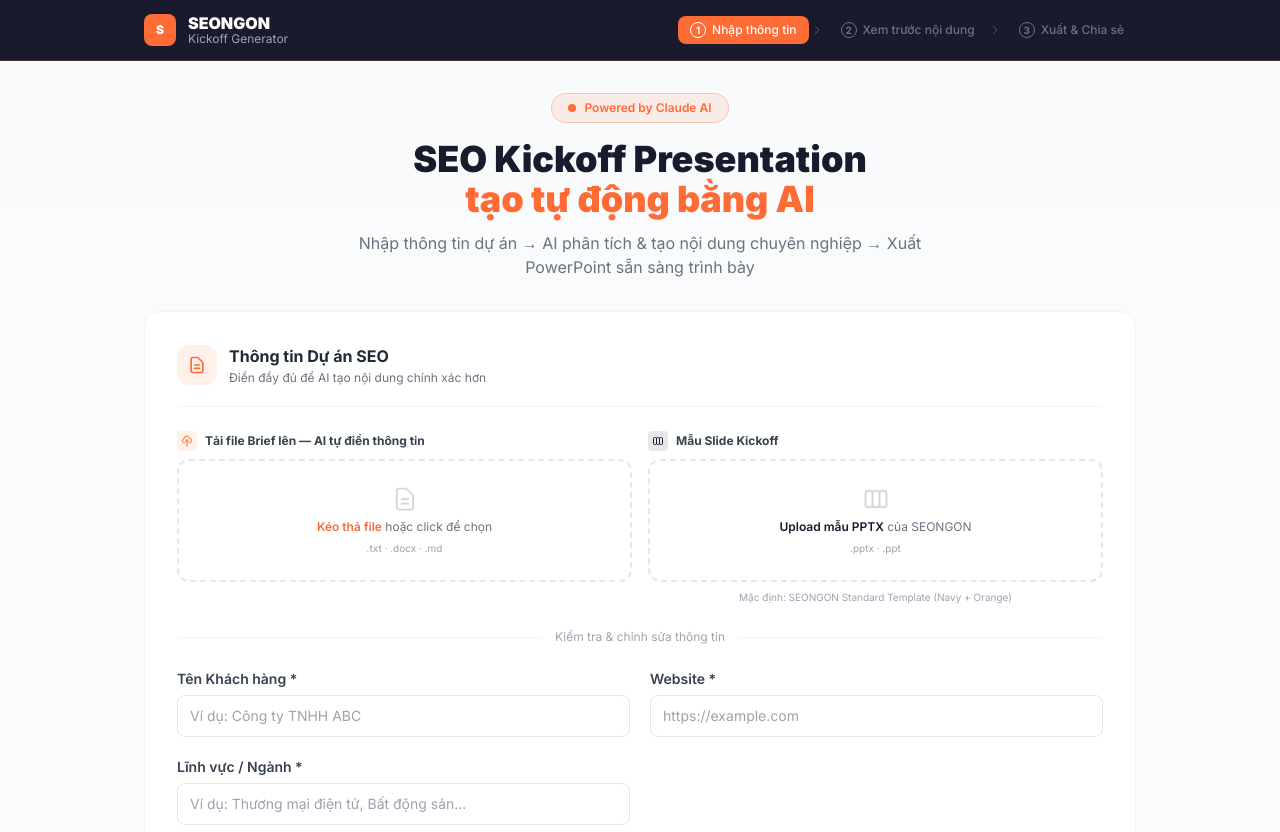
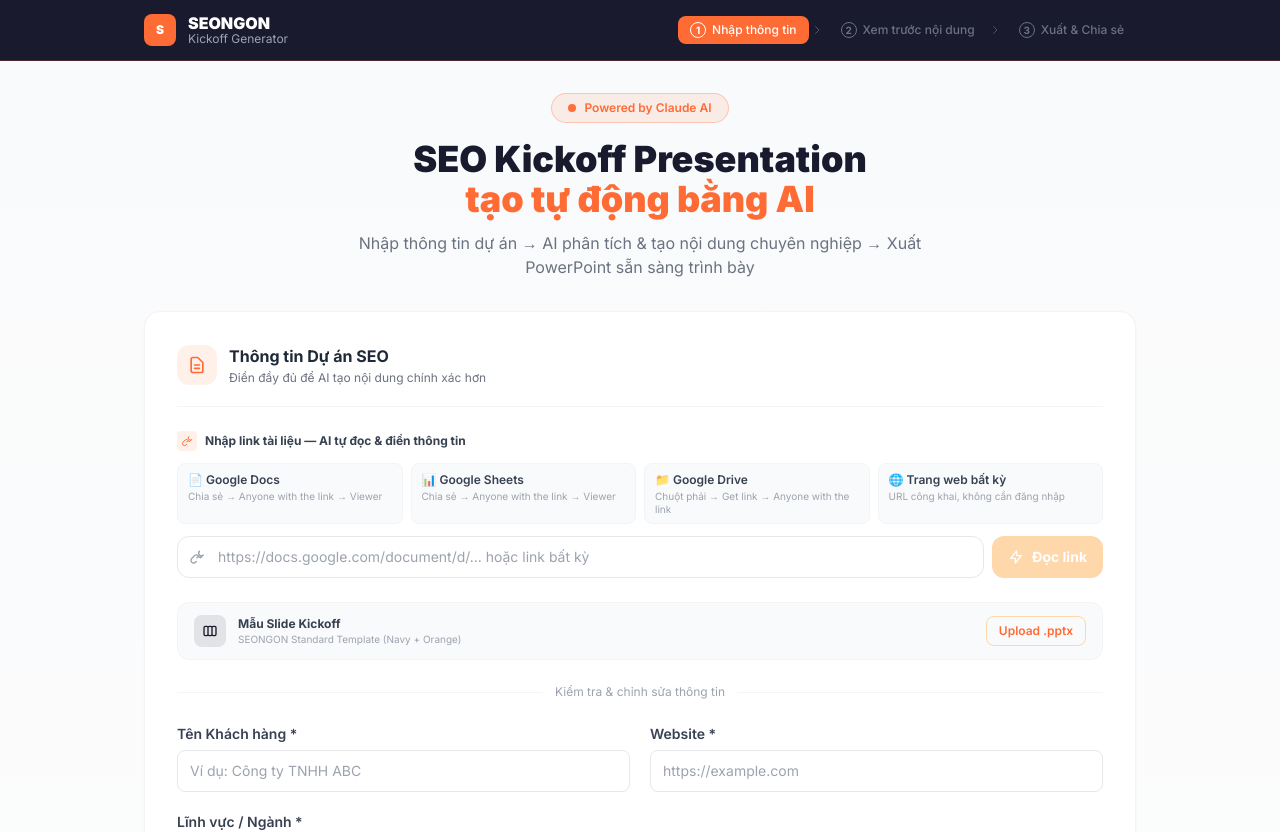
Before and after one commit to ctvcontentseongon-afk/seongon-kickoff, a Next.js app: page / in a window 1280 px wide. Shown: the top 832 px of the page. Built offline with nearby package versions, Linux system fonts and the light colour scheme; no server answers; the database is empty.

Commit message:
feat: add file upload & visual slide preview

```diff
--- a/components/ProjectForm.tsx
+++ b/components/ProjectForm.tsx
@@ -1,6 +1,6 @@
 "use client";
 
-import { useState, useRef, useCallback } from "react";
+import { useState, useRef } from "react";
 import type { ProjectInfo } from "@/types";
 
 interface Props {
@@ -32,46 +32,60 @@
   { key: "additionalNotes", label: "Ghi chú Thêm", placeholder: "Yêu cầu đặc biệt, thông tin bổ sung...", textarea: true },
 ];
 
+const SOURCE_HINTS = [
+  { icon: "📄", name: "Google Docs", hint: "Chia sẻ → Anyone with the link → Viewer" },
+  { icon: "📊", name: "Google Sheets", hint: "Chia sẻ → Anyone with the link → Viewer" },
+  { icon: "📁", name: "Google Drive", hint: "Chuột phải → Get link → Anyone with the link" },
+  { icon: "🌐", name: "Trang web bất kỳ", hint: "URL công khai, không cần đăng nhập" },
+];
+
 export default function ProjectForm({ data, onChange, onSubmit, loading }: Props) {
+  const [urlInput, setUrlInput] = useState("");
   const [extracting, setExtracting] = useState(false);
   const [extractError, setExtractError] = useState("");
-  const [extractedFile, setExtractedFile] = useState("");
+  const [extractedSource, setExtractedSource] = useState<{ label: string; url: string } | null>(null);
+  const [filledCount, setFilledCount] = useState(0);
   const [templateName, setTemplateName] = useState("");
-  const [dragging, setDragging] = useState(false);
-  const [filledCount, setFilledCount] = useState(0);
-
-  const briefInputRef = useRef<HTMLInputElement>(null);
   const templateInputRef = useRef<HTMLInputElement>(null);
 
   const update = (key: keyof ProjectInfo, value: string) =>
     onChange({ ...data, [key]: value });
 
-  async function processFile(file: File) {
+  async function handleExtractUrl() {
+    const url = urlInput.trim();
+    if (!url) return;
+    if (!/^https?:\/\//i.test(url)) {
+      setExtractError("URL phải bắt đầu bằng https://");
+      return;
+    }
+
     setExtracting(true);
     setExtractError("");
-    setExtractedFile("");
-
-    const formData = new FormData();
-    formData.append("file", file);
+    setExtractedSource(null);
 
     try {
-      const res = await fetch("/api/extract", { method: "POST", body: formData });
+      const res = await fetch("/api/extract", {
+        method: "POST",
+        headers: { "Content-Type": "application/json" },
+        body: JSON.stringify({ url }),
+      });
       const json = await res.json();
       if (!res.ok) throw new Error(json.error || "Lỗi trích xuất");
 
-      const { extracted, fileName } = json;
+      const { extracted, sourceLabel, url: sourceUrl } = json;
       const merged = { ...data };
       let count = 0;
 
       (Object.keys(extracted) as (keyof ProjectInfo)[]).forEach((key) => {
-        if (extracted[key] && extracted[key].toString().trim()) {
-          (merged as Record<string, string>)[key] = extracted[key];
+        const val = extracted[key]?.toString().trim();
+        if (val) {
+          (merged as Record<string, string>)[key] = val;
           count++;
         }
       });
 
       onChange(merged);
-      setExtractedFile(fileName);
+      setExtractedSource({ label: sourceLabel, url: sourceUrl });
       setFilledCount(count);
     } catch (err) {
       setExtractError(err instanceof Error ? err.message : "Lỗi không xác định");
@@ -80,130 +94,127 @@
     }
   }
 
-  const handleBriefFile = useCallback(
-    async (file: File) => {
-      const ext = file.name.split(".").pop()?.toLowerCase() || "";
-      if (!["txt", "md", "docx", "csv"].includes(ext)) {
-        setExtractError("Chỉ hỗ trợ file .txt, .md, .docx");
-        return;
-      }
-      await processFile(file);
-    },
-    [data, onChange]
-  );
-
-  const handleDrop = useCallback(
-    (e: React.DragEvent) => {
-      e.preventDefault();
-      setDragging(false);
-      const file = e.dataTransfer.files[0];
-      if (file) handleBriefFile(file);
-    },
-    [handleBriefFile]
-  );
-
   return (
     <div className="space-y-6">
-      {/* ── Upload zone ── */}
-      <div className="grid grid-cols-1 md:grid-cols-2 gap-4">
-        {/* Brief upload */}
-        <div className="space-y-2">
-          <div className="flex items-center gap-2 mb-1">
+      {/* ── URL input section ── */}
+      <div className="space-y-3">
+        <div className="flex items-center gap-2">
           <div className="w-5 h-5 bg-[#FF6B35]/10 rounded flex items-center justify-center">
             <svg className="h-3 w-3 text-[#FF6B35]" fill="none" stroke="currentColor" viewBox="0 0 24 24">
-                <path strokeLinecap="round" strokeLinejoin="round" strokeWidth={2} d="M7 16a4 4 0 01-.88-7.903A5 5 0 1115.9 6L16 6a5 5 0 011 9.9M15 13l-3-3m0 0l-3 3m3-3v12" />
+              <path strokeLinecap="round" strokeLinejoin="round" strokeWidth={2} d="M13.828 10.172a4 4 0 00-5.656 0l-4 4a4 4 0 105.656 5.656l1.102-1.101m.778-5.657a4 4 0 015.656 0l4-4a4 4 0 01-5.656-5.656l-1.1 1.1" />
             </svg>
           </div>
-            <p className="text-xs font-bold text-gray-700">Tải file Brief lên — AI tự điền thông tin</p>
+          <p className="text-xs font-bold text-gray-700">Nhập link tài liệu — AI tự đọc & điền thông tin</p>
         </div>
 
-          <div
-            className={`relative border-2 border-dashed rounded-xl p-4 text-center transition-colors cursor-pointer ${
-              dragging
-                ? "border-[#FF6B35] bg-orange-50"
-                : extractedFile
-                ? "border-green-400 bg-green-50"
-                : "border-gray-200 hover:border-[#FF6B35]/50 hover:bg-orange-50/30"
-            }`}
-            onClick={() => briefInputRef.current?.click()}
-            onDragOver={(e) => { e.preventDefault(); setDragging(true); }}
-            onDragLeave={() => setDragging(false)}
-            onDrop={handleDrop}
-          >
-            <input
-              ref={briefInputRef}
-              type="file"
-              accept=".txt,.md,.docx,.csv"
-              className="hidden"
-              onChange={(e) => {
-                const f = e.target.files?.[0];
-                if (f) handleBriefFile(f);
-                e.target.value = "";
-              }}
-            />
+        {/* Source type hints */}
+        <div className="grid grid-cols-2 md:grid-cols-4 gap-2">
+          {SOURCE_HINTS.map(({ icon, name, hint }) => (
+            <div key={name} className="bg-gray-50 rounded-lg px-2.5 py-2 border border-gray-100">
+              <p className="text-xs font-semibold text-gray-700">{icon} {name}</p>
+              <p className="text-[10px] text-gray-400 mt-0.5 leading-tight">{hint}</p>
+            </div>
+          ))}
+        </div>
 
-            {extracting ? (
-              <div className="flex flex-col items-center gap-2 py-2">
-                <svg className="animate-spin h-6 w-6 text-[#FF6B35]" fill="none" viewBox="0 0 24 24">
-                  <circle className="opacity-25" cx="12" cy="12" r="10" stroke="currentColor" strokeWidth="4" />
-                  <path className="opacity-75" fill="currentColor" d="M4 12a8 8 0 018-8V0C5.373 0 0 5.373 0 12h4z" />
-                </svg>
-                <p className="text-xs text-[#FF6B35] font-semibold">AI đang đọc file...</p>
-              </div>
-            ) : extractedFile ? (
-              <div className="flex flex-col items-center gap-1 py-1">
-                <div className="w-8 h-8 bg-green-500 rounded-full flex items-center justify-center mx-auto">
+        {/* URL input + button */}
+        {extractedSource ? (
+          <div className="bg-green-50 border border-green-200 rounded-xl p-3 flex items-center gap-3">
+            <div className="w-8 h-8 bg-green-500 rounded-full flex items-center justify-center flex-shrink-0">
               <svg className="h-4 w-4 text-white" fill="none" stroke="currentColor" viewBox="0 0 24 24">
                 <path strokeLinecap="round" strokeLinejoin="round" strokeWidth={2} d="M5 13l4 4L19 7" />
               </svg>
             </div>
-                <p className="text-xs font-bold text-green-700">{filledCount} trường đã điền tự động</p>
-                <p className="text-[10px] text-gray-500 truncate max-w-full">{extractedFile}</p>
+            <div className="flex-1 min-w-0">
+              <p className="text-sm font-bold text-green-800">Đọc {extractedSource.label} thành công!</p>
+              <p className="text-xs text-green-600 truncate">{extractedSource.url}</p>
+              <p className="text-xs text-green-700 mt-0.5">{filledCount} trường đã được điền tự động</p>
+            </div>
             <button
               type="button"
-                  onClick={(e) => { e.stopPropagation(); briefInputRef.current?.click(); }}
-                  className="text-[10px] text-[#FF6B35] hover:underline mt-0.5"
+              onClick={() => {
+                setExtractedSource(null);
+                setUrlInput("");
+                setFilledCount(0);
+              }}
+              className="text-xs text-green-700 hover:text-green-900 font-semibold flex-shrink-0 border border-green-300 rounded-lg px-2.5 py-1 hover:bg-green-100 transition-colors"
             >
-                  Đổi file khác
+              Đổi link
             </button>
           </div>
         ) : (
-              <div className="flex flex-col items-center gap-1.5 py-2">
-                <svg className="h-7 w-7 text-gray-300" fill="none" stroke="currentColor" viewBox="0 0 24 24">
-                  <path strokeLinecap="round" strokeLinejoin="round" strokeWidth={1.5} d="M9 12h6m-6 4h6m2 5H7a2 2 0 01-2-2V5a2 2 0 012-2h5.586a1 1 0 01.707.293l5.414 5.414a1 1 0 01.293.707V19a2 2 0 01-2 2z" />
+          <div className="flex gap-2">
+            <div className="flex-1 relative">
+              <div className="absolute inset-y-0 left-3 flex items-center pointer-events-none">
+                <svg className="h-4 w-4 text-gray-400" fill="none" stroke="currentColor" viewBox="0 0 24 24">
+                  <path strokeLinecap="round" strokeLinejoin="round" strokeWidth={2} d="M13.828 10.172a4 4 0 00-5.656 0l-4 4a4 4 0 105.656 5.656l1.102-1.101m.778-5.657a4 4 0 015.656 0l4-4a4 4 0 01-5.656-5.656l-1.1 1.1" />
                 </svg>
-                <p className="text-xs text-gray-500">
-                  <span className="text-[#FF6B35] font-semibold">Kéo thả file</span> hoặc click để chọn
-                </p>
-                <p className="text-[10px] text-gray-400">.txt · .docx · .md</p>
+              </div>
+              <input
+                type="url"
+                value={urlInput}
+                onChange={(e) => { setUrlInput(e.target.value); setExtractError(""); }}
+                onKeyDown={(e) => { if (e.key === "Enter") { e.preventDefault(); handleExtractUrl(); } }}
+                placeholder="https://docs.google.com/document/d/... hoặc link bất kỳ"
+                className="w-full pl-10 pr-3 py-2.5 border border-gray-200 rounded-xl text-sm text-gray-800 placeholder-gray-400 focus:outline-none focus:ring-2 focus:ring-orange-400 focus:border-transparent transition"
+              />
+            </div>
+            <button
+              type="button"
+              onClick={handleExtractUrl}
+              disabled={extracting || !urlInput.trim()}
+              className="px-4 py-2.5 bg-[#FF6B35] hover:bg-orange-600 disabled:bg-orange-200 text-white font-bold rounded-xl text-sm transition-colors flex items-center gap-2 flex-shrink-0"
+            >
+              {extracting ? (
+                <>
+                  <svg className="animate-spin h-4 w-4" fill="none" viewBox="0 0 24 24">
+                    <circle className="opacity-25" cx="12" cy="12" r="10" stroke="currentColor" strokeWidth="4" />
+                    <path className="opacity-75" fill="currentColor" d="M4 12a8 8 0 018-8V0C5.373 0 0 5.373 0 12h4z" />
+                  </svg>
+                  Đang đọc...
+                </>
+              ) : (
+                <>
+                  <svg className="h-4 w-4" fill="none" stroke="currentColor" viewBox="0 0 24 24">
+                    <path strokeLinecap="round" strokeLinejoin="round" strokeWidth={2} d="M13 10V3L4 14h7v7l9-11h-7z" />
+                  </svg>
+                  Đọc link
+                </>
+              )}
+            </button>
+          </div>
+        )}
+
+        {extractError && (
+          <div className="bg-red-50 border border-red-200 rounded-xl px-4 py-3 flex items-start gap-2">
+            <svg className="h-4 w-4 text-red-500 flex-shrink-0 mt-0.5" fill="none" stroke="currentColor" viewBox="0 0 24 24">
+              <path strokeLinecap="round" strokeLinejoin="round" strokeWidth={2} d="M12 8v4m0 4h.01M21 12a9 9 0 11-18 0 9 9 0 0118 0z" />
+            </svg>
+            <p className="text-xs text-red-700 leading-relaxed">{extractError}</p>
           </div>
         )}
       </div>
 
-          {extractError && (
-            <p className="text-xs text-red-600 bg-red-50 rounded-lg px-3 py-2">{extractError}</p>
-          )}
-        </div>
-
-        {/* Template upload */}
-        <div className="space-y-2">
-          <div className="flex items-center gap-2 mb-1">
-            <div className="w-5 h-5 bg-[#1A1A2E]/10 rounded flex items-center justify-center">
-              <svg className="h-3 w-3 text-[#1A1A2E]" fill="none" stroke="currentColor" viewBox="0 0 24 24">
+      {/* ── Template upload ── */}
+      <div className="flex items-center gap-3 bg-gray-50 rounded-xl px-4 py-3 border border-gray-100">
+        <div className="w-8 h-8 bg-[#1A1A2E]/10 rounded-lg flex items-center justify-center flex-shrink-0">
+          <svg className="h-4 w-4 text-[#1A1A2E]" fill="none" stroke="currentColor" viewBox="0 0 24 24">
             <path strokeLinecap="round" strokeLinejoin="round" strokeWidth={2} d="M9 17V7m0 10a2 2 0 01-2 2H5a2 2 0 01-2-2V7a2 2 0 012-2h2a2 2 0 012 2m0 10a2 2 0 002 2h2a2 2 0 002-2M9 7a2 2 0 012-2h2a2 2 0 012 2m0 10V7m0 10a2 2 0 002 2h2a2 2 0 002-2V7a2 2 0 00-2-2h-2a2 2 0 00-2 2" />
           </svg>
         </div>
+        <div className="flex-1 min-w-0">
           <p className="text-xs font-bold text-gray-700">Mẫu Slide Kickoff</p>
+          <p className="text-[10px] text-gray-400">
+            {templateName ? templateName : "SEONGON Standard Template (Navy + Orange)"}
+          </p>
         </div>
-
-          <div
-            className={`relative border-2 border-dashed rounded-xl p-4 text-center cursor-pointer transition-colors ${
-              templateName
-                ? "border-[#1A1A2E]/40 bg-[#1A1A2E]/5"
-                : "border-gray-200 hover:border-[#1A1A2E]/30 hover:bg-gray-50/60"
-            }`}
+        <button
+          type="button"
           onClick={() => templateInputRef.current?.click()}
+          className="text-xs text-[#FF6B35] hover:text-orange-700 font-semibold flex-shrink-0 border border-orange-200 rounded-lg px-3 py-1.5 hover:bg-orange-50 transition-colors"
         >
+          {templateName ? "Đổi mẫu" : "Upload .pptx"}
+        </button>
         <input
           ref={templateInputRef}
           type="file"
@@ -215,45 +226,9 @@
             e.target.value = "";
           }}
         />
-
-            {templateName ? (
-              <div className="flex flex-col items-center gap-1 py-1">
-                <div className="w-8 h-8 bg-[#1A1A2E] rounded-lg flex items-center justify-center mx-auto">
-                  <svg className="h-4 w-4 text-[#FF6B35]" fill="none" stroke="currentColor" viewBox="0 0 24 24">
-                    <path strokeLinecap="round" strokeLinejoin="round" strokeWidth={2} d="M5 13l4 4L19 7" />
-                  </svg>
-                </div>
-                <p className="text-xs font-bold text-[#1A1A2E]">Mẫu đã chọn</p>
-                <p className="text-[10px] text-gray-500 truncate max-w-full">{templateName}</p>
-                <button
-                  type="button"
-                  onClick={(e) => { e.stopPropagation(); templateInputRef.current?.click(); }}
-                  className="text-[10px] text-[#FF6B35] hover:underline mt-0.5"
-                >
-                  Đổi mẫu khác
-                </button>
-              </div>
-            ) : (
-              <div className="flex flex-col items-center gap-1.5 py-2">
-                <svg className="h-7 w-7 text-gray-300" fill="none" stroke="currentColor" viewBox="0 0 24 24">
-                  <path strokeLinecap="round" strokeLinejoin="round" strokeWidth={1.5} d="M9 17V7m0 10a2 2 0 01-2 2H5a2 2 0 01-2-2V7a2 2 0 012-2h2a2 2 0 012 2m0 10a2 2 0 002 2h2a2 2 0 002-2M9 7a2 2 0 012-2h2a2 2 0 012 2m0 10V7m0 10a2 2 0 002 2h2a2 2 0 002-2V7a2 2 0 00-2-2h-2a2 2 0 00-2 2" />
-                </svg>
-                <p className="text-xs text-gray-500">
-                  <span className="text-[#1A1A2E] font-semibold">Upload mẫu PPTX</span> của SEONGON
-                </p>
-                <p className="text-[10px] text-gray-400">.pptx · .ppt</p>
-              </div>
-            )}
       </div>
 
-          {!templateName && (
-            <p className="text-[10px] text-gray-400 text-center px-2">
-              Mặc định: SEONGON Standard Template (Navy + Orange)
-            </p>
-          )}
-        </div>
-      </div>
-
+      {/* ── Divider ── */}
       <div className="relative">
         <div className="absolute inset-0 flex items-center">
           <div className="w-full border-t border-gray-100" />
```
Lines whose indentation alone changed are shown as unchanged.
